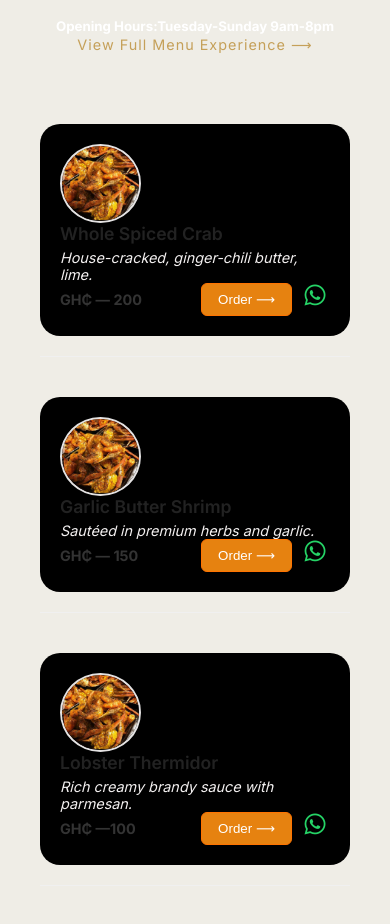
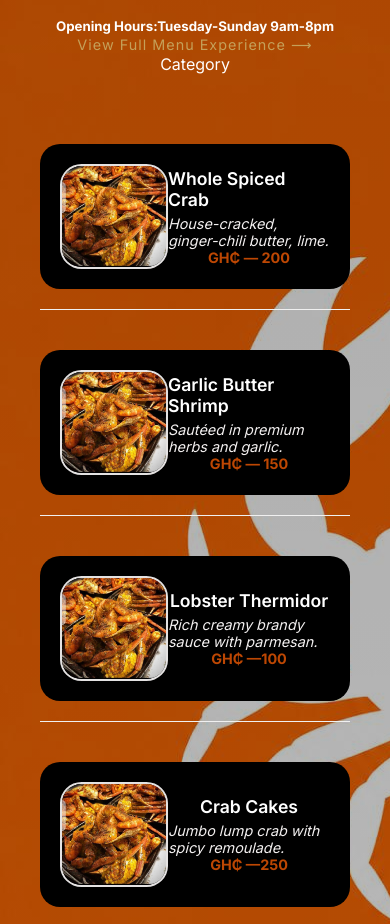
Before and after one commit to xebi112/Crab-Boutique, a React (Vite) app in the folder crab-boutique/: page / in a window 390 px wide. Shown: the part 1027-1951 px from the top of the page. Built offline with nearby package versions, Linux system fonts and the light colour scheme; a web font is replaced by a local one.

Commit message:
food card update

```diff
--- a/crab-boutique/src/COMPONENTS/Home.jsx
+++ b/crab-boutique/src/COMPONENTS/Home.jsx
@@ -274,19 +274,18 @@ function Home() {
             <Link to="/menu" className="menu-text">
               View Full Menu Experience ⟶
             </Link>
+            <p>Category</p>
           </div>
 
           <div className="table-grid">
             <div className="menu-item">
               <div className="item-info">
                 <img src="homebg.jpeg" className="menu-img" alt="Menu item" />
+                <div className="food-text-container">
                   <h3>Whole Spiced Crab</h3>
                   <p>House-cracked, ginger-chili butter, lime.</p>
                   <div className="order-item">
                     <span className="item-price">GH₵ — 200</span>
-                  <div>
-                    <button>Order ⟶ </button>
-                    <i class="fab fa-whatsapp"></i>
                   </div>
                 </div>
               </div>
@@ -295,13 +294,11 @@ function Home() {
             <div className="menu-item">
               <div className="item-info">
                 <img src="homebg.jpeg" className="menu-img" alt="Menu item" />
+                <div className="food-text-container">
                   <h3>Garlic Butter Shrimp</h3>
                   <p>Sautéed in premium herbs and garlic.</p>
                   <div className="order-item">
                     <span className="item-price">GH₵ — 150</span>
-                  <div>
-                    <button>Order ⟶</button>
-                    <i class="fab fa-whatsapp"></i>
                   </div>
                 </div>
               </div>
@@ -310,13 +307,11 @@ function Home() {
             <div className="menu-item">
               <div className="item-info">
                 <img src="homebg.jpeg" className="menu-img" alt="Menu item" />
+                <div className="food-text-container">
                   <h3>Lobster Thermidor</h3>
                   <p>Rich creamy brandy sauce with parmesan.</p>
                   <div className="order-item">
                     <span className="item-price">GH₵ —100</span>
-                  <div>
-                    <button>Order ⟶</button>
-                    <i class="fab fa-whatsapp"></i>
                   </div>
                 </div>
               </div>
@@ -325,13 +320,11 @@ function Home() {
             <div className="menu-item">
               <div className="item-info">
                 <img src="homebg.jpeg" className="menu-img" alt="Menu item" />
+                <div className="food-text-container">
                   <h3>Crab Cakes</h3>
                   <p>Jumbo lump crab with spicy remoulade.</p>
                   <div className="order-item">
                     <span className="item-price">GH₵ —250</span>
-                  <div>
-                    <button>Order ⟶</button>
-                    <i class="fab fa-whatsapp"></i>
                   </div>
                 </div>
               </div>
@@ -340,13 +333,11 @@ function Home() {
             <div className="menu-item">
               <div className="item-info">
                 <img src="homebg.jpeg" className="menu-img" alt="Menu item" />
+                <div className="food-text-container">
                   <h3>Seafood Platter</h3>
                   <p>A mix of our best catches, grilled to perfection.</p>
                   <div className="order-item">
                     <span className="item-price">GH₵ —120</span>
-                  <div>
-                    <button>Order ⟶</button>
-                    <i class="fab fa-whatsapp"></i>
                   </div>
                 </div>
               </div>
@@ -355,13 +346,11 @@ function Home() {
             <div className="menu-item">
               <div className="item-info">
                 <img src="homebg.jpeg" className="menu-img" alt="Menu item" />
+                <div className="food-text-container">
                   <h3>Spicy Crab Soup</h3>
                   <p>Traditional recipe with a boutique twist.</p>
                   <div className="order-item">
                     <span className="item-price">GH₵ — 67</span>
-                  <div>
-                    <button>Order ⟶</button>
-                    <i class="fab fa-whatsapp"></i>
                   </div>
                 </div>
               </div>
@@ -377,7 +366,7 @@ function Home() {
                 src="https://www.google.com/maps/embed?pb=!1m18!1m12!1m3!1d3971.0123456789!2d-0.2012345!3d5.5612345!2m3!1f0!2f0!3f0!3m2!1i1024!2i768!4f13.1!3m3!1m2!1s0x0%3A0x0!2zNcKwMzMnNDAuNCJOIDDCsDEyJDA0LjQiVw!5e0!3m2!1sen!2sgh!4v1234567890"
                 width="100%"
                 height="350"
-                style={{ border: 0, borderRadius: "2px" }}
+                style={{ border: 0, borderRadius: "20px" }}
                 allowFullScreen
                 loading="lazy"
                 title="Location Map"
--- a/crab-boutique/src/index.css
+++ b/crab-boutique/src/index.css
@@ -9,7 +9,9 @@
 body {
   font-family: "Inter", sans-serif;
   overflow-x: hidden; /* prevent horizontal scroll */
-  background-color: #efede6;
+  background:
+    linear-gradient(rgba(0, 0, 0, 0.336), rgba(0, 0, 0, 0.247)),
+    url("/crab.jpeg");
 }
 html,
 body {
@@ -467,11 +469,11 @@ span {
   }
 
   .small-screen-logo-name {
-    font-size: 1.9rem;
+    font-size: 1.5rem;
     line-height: 1.5;
-    letter-spacing: 1.5px;
+    letter-spacing: 0.5px;
     text-align: center;
-    font-family: "Dancing Script", serif;
+    font-family: "Montserrat", serif;
     font-weight: 600;
     color: #f8f5f5;
     text-shadow: 2px 2px 6px rgba(8, 5, 2, 0.5);
@@ -564,6 +566,9 @@ span {
     font-size: 13px;
     white-space: normal; /* Allow text like "Closed until 9am" to wrap if needed */
   }
+  .map-container {
+    width: 100%;
+  }
 }
 
 /* Extra small screens (optional) */
@@ -620,20 +625,25 @@ span {
     border-radius: 46px;
   }
   .menu-img {
-    width: 30%;
+    width: 40%;
     object-fit: cover;
     border: 2px solid rgb(228, 226, 226);
-    border-radius: 100%;
+    border-radius: 20%;
   }
-  .order-item {
+  .order-item span {
     display: flex;
-    justify-content: space-between; /* left vs right */
+    align-items: left;
+    flex-direction: column;
+  }
+  .food-text-container {
+    display: flex;
+    flex-direction: column;
+    justify-content: center;
     align-items: center;
   }
-
   .order-item .item-price {
     font-weight: bold;
-    color: #333;
+    color: #bd4703;
   }
 
   .order-item div {
@@ -663,10 +673,14 @@ span {
   }
 
   .item-info {
+    display: flex;
     background-color: #000000;
     padding: 20px;
     color: #fff;
     border-radius: 20px;
+  }
+  .item-info h3 {
+    color: #fff;
   }
 
   .about-details {
```
Lines whose indentation alone changed are shown as unchanged.
